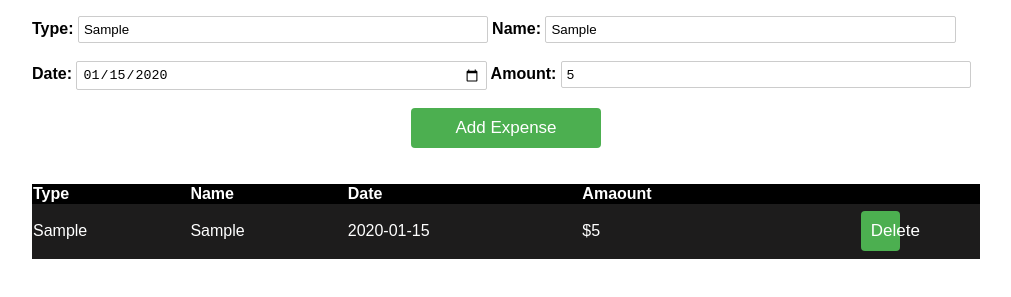
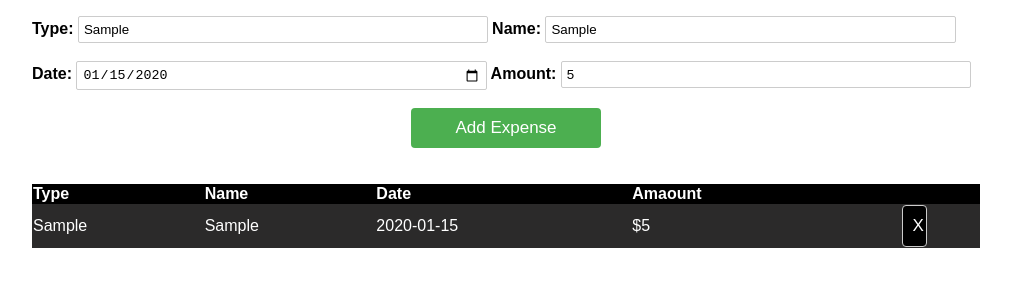
Before and after one commit to mamila2996/expense-tracker, a plain HTML site: page index.html in a window 1280 px wide. Both pictures are taken after typing "Sample", "Sample", "2020-01-15", "5" into the empty fields and a click on the button "Add Expense". Shown: the part 105-402 px from the top of the page, without its empty margins (134-1145 px from the left). Drawn offline with Linux system fonts and the light colour scheme.

Commit message:
on update

```diff
--- a/index.css
+++ b/index.css
@@ -21,8 +21,12 @@ table {
     width: 100%;
     background-color: black;
     color: white;
-    height: 75px;
     text-align: left;
+    height: 50px;
+
+}
+thead{
+    padding: 10px 0;
 }
 
 #close {
@@ -30,7 +34,7 @@ table {
 }
 
 tbody {
-    background-color: rgb(29, 28, 28);
+    background-color: rgb(43, 42, 42);
     color: white;
 }
 
@@ -47,6 +51,13 @@ button {
     border-radius: 4px;
     cursor: pointer;
 }
+.deleteBtn{
+    background-color: black;
+    color: white;
+    border-radius: 4px;
+    border: 1px solid #ccc;
+    text-align: center;
+}
 
 input {
     width: 42%;
--- a/index.html
+++ b/index.html
@@ -59,23 +59,36 @@
     <script>
       const form = document.querySelector("form");
       const tbodyEl = document.querySelector("tbody");
+      const tableEl = document.querySelector("table");
       function eventChecker(e) {
         e.preventDefault();
         const datalistt = document.getElementById("gettypes").value;
         const name = document.getElementById("name").value;
         const dates = document.getElementById("dates").value;
         const amount = document.getElementById("amount").value;
+
         tbodyEl.innerHTML += `
         <tr>
         <td>${datalistt}</td>
         <td>${name}</td>
         <td>${dates}</td>
-        <td>${'$' + amount}</td>
-        <td><button class="deleteBtn">Delete</button></td>
+        <td>${"$" + amount}</td>
+        <td><button class="deleteBtn">X</button></td>
         </tr>
          `;
       }
+
+      function deleteItem(e) {
+        if (!e.target.classList.contains("deleteBtn")) {
+          return;
+        }
+
+        const btn = e.target;
+        btn.closest("tr").remove();
+      }
+
       form.addEventListener("submit", eventChecker);
+      tableEl.addEventListener("click", deleteItem);
 
       function getData() {}
     </script>
```
